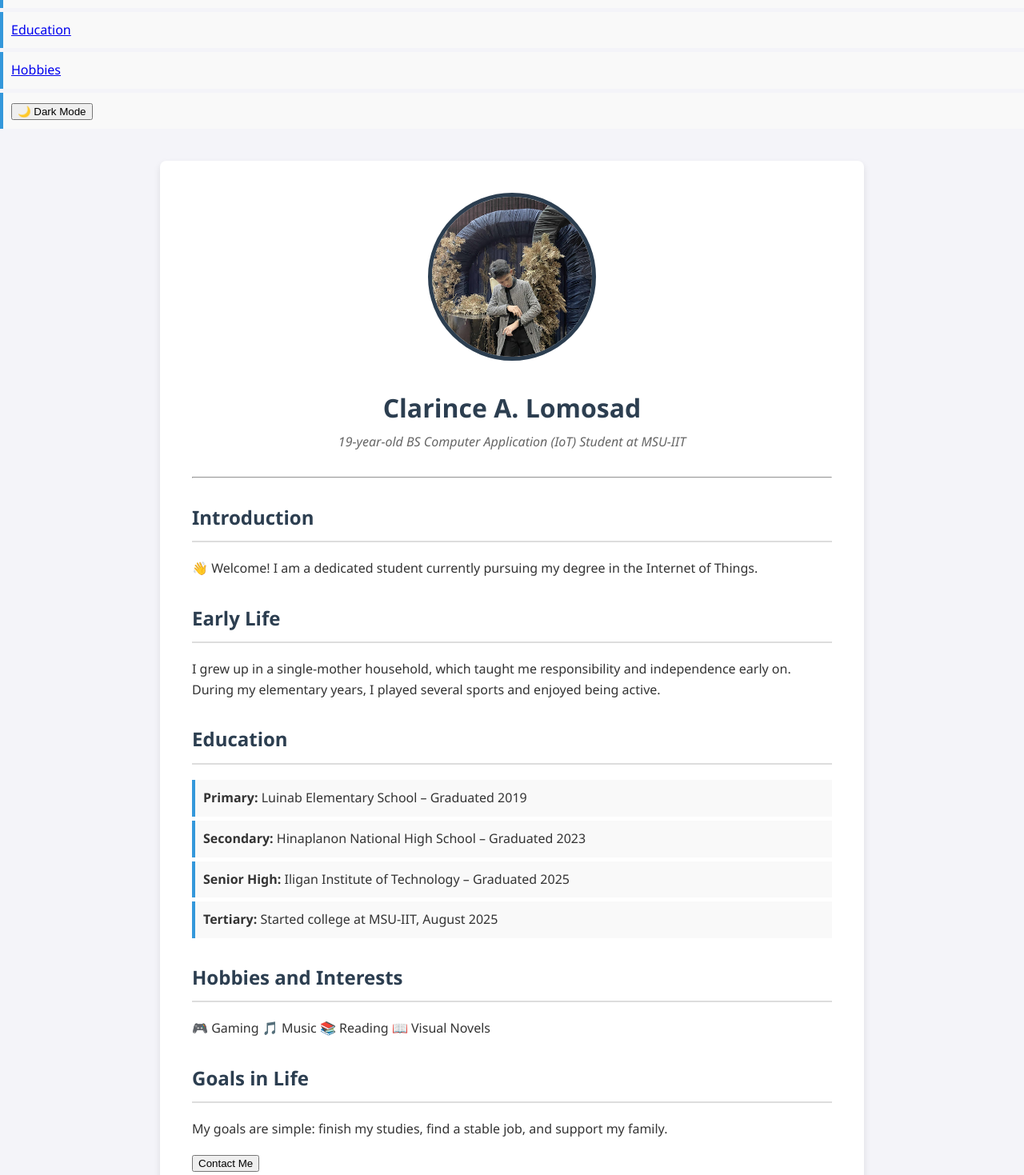
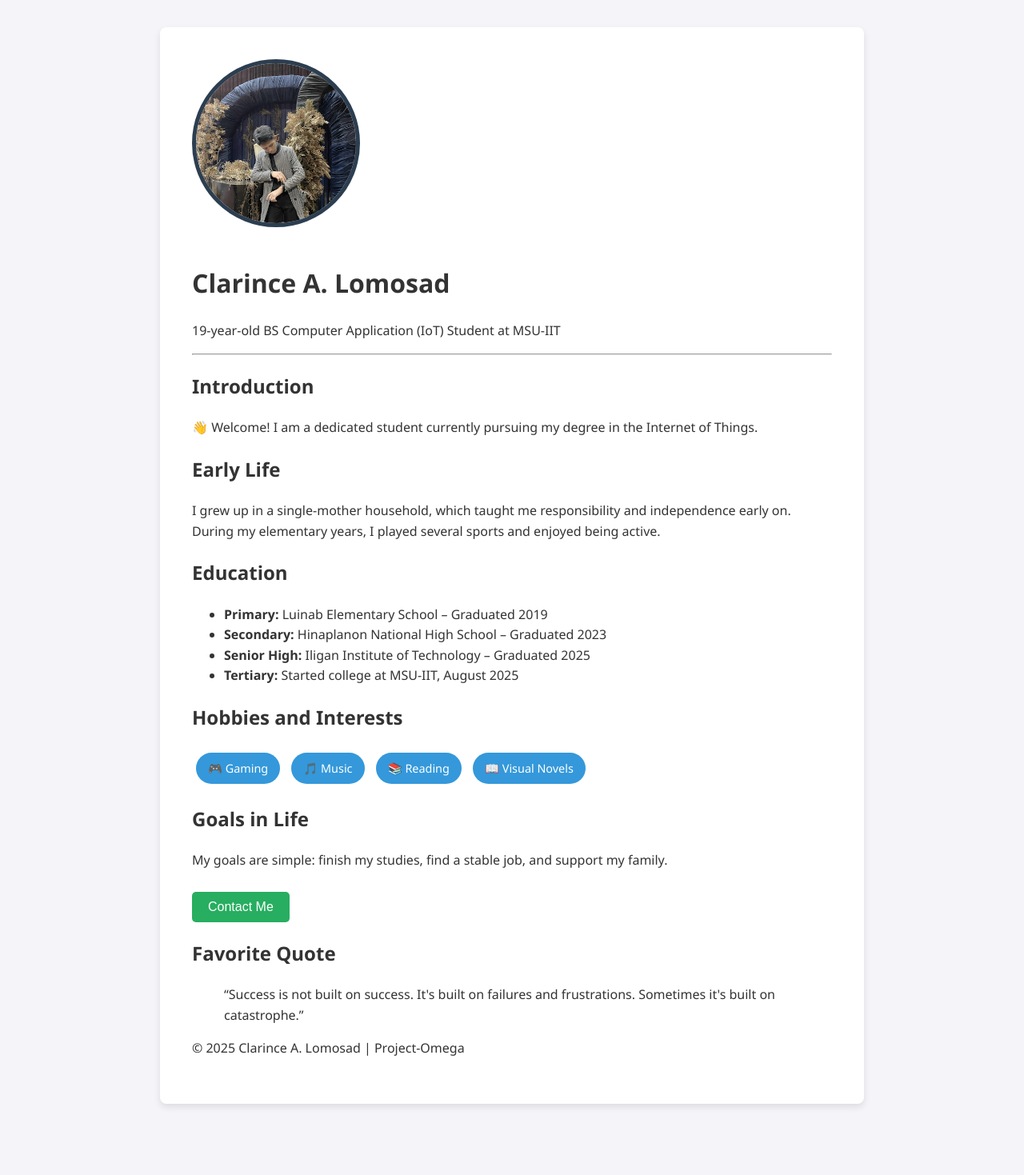
Before and after one commit to Xyber-VG/Project-Omega, a plain HTML site: page index.html in a window 1280 px wide. Shown: the part 52-1521 px from the top of the page at 80% size. After the commit the page ends 1472 px from the top, so only its background shows below. Drawn offline with Linux system fonts and the light colour scheme; a script that the page names is missing.

Commit message:
Update style.css

```diff
--- a/style.css
+++ b/style.css
@@ -1,4 +1,4 @@
-/* General Page Styling */
+/* 1. Base Styles */
 body {
     font-family: 'Segoe UI', Tahoma, Geneva, Verdana, sans-serif;
     line-height: 1.6;
@@ -6,9 +6,49 @@ body {
     padding: 0;
     background-color: #f4f4f9;
     color: #333;
+    transition: background-color 0.3s, color 0.3s; /* Smooth transition for dark mode */
 }
 
-/* Container to center content */
+/* 2. Navigation Bar */
+.navbar {
+    background-color: #2c3e50;
+    padding: 10px 0;
+    position: sticky; /* Keeps nav at top when scrolling */
+    top: 0;
+    width: 100%;
+    z-index: 1000;
+}
+
+.navbar ul {
+    list-style: none;
+    text-align: center;
+    margin: 0;
+    padding: 0;
+}
+
+.navbar ul li {
+    display: inline;
+    margin: 0 15px;
+}
+
+.navbar a {
+    color: white;
+    text-decoration: none;
+    font-weight: bold;
+}
+
+/* 3. Theme Button */
+#theme-toggle {
+    background: #f1c40f;
+    border: none;
+    padding: 5px 10px;
+    cursor: pointer;
+    border-radius: 5px;
+    font-weight: bold;
+    color: #2c3e50;
+}
+
+/* 4. Container */
 .container {
     max-width: 800px;
     margin: 40px auto;
@@ -16,68 +56,63 @@ body {
     padding: 40px;
     box-shadow: 0 4px 8px rgba(0,0,0,0.1);
     border-radius: 8px;
+    transition: background-color 0.3s;
 }
 
-/* Header Styling */
-.profile-header {
-    text-align: center;
-    margin-bottom: 30px;
-}
-
-/* Image Styling - Makes it a circle */
+/* 5. Profile Image */
 .profile-img {
     width: 200px;
     height: 200px;
-    object-fit: cover; /* Ensures image isn't squashed */
+    object-fit: cover;
     border-radius: 50%;
     border: 5px solid #2c3e50;
     margin-bottom: 15px;
 }
 
-h1 {
-    margin: 10px 0 5px;
-    color: #2c3e50;
+/* 6. Hobbies Grid */
+.hobby-grid span {
+    display: inline-block;
+    background: #3498db;
+    color: white;
+    padding: 8px 15px;
+    margin: 5px;
+    border-radius: 20px;
+    font-size: 0.9em;
 }
 
-.subtitle {
-    font-style: italic;
-    color: #666;
-    margin-top: 0;
+/* 7. Contact Button */
+.contact-btn {
+    background-color: #27ae60;
+    color: white;
+    border: none;
+    padding: 10px 20px;
+    border-radius: 5px;
+    cursor: pointer;
+    font-size: 1em;
+    margin-top: 10px;
 }
 
-/* Section Headings */
-h2 {
-    color: #2c3e50;
-    border-bottom: 2px solid #ddd;
-    padding-bottom: 10px;
-    margin-top: 30px;
+.contact-btn:hover {
+    background-color: #219150;
 }
 
-/* List Styling */
-ul {
-    list-style-type: none; /* Removes bullets */
-    padding: 0;
+/* 8. Dark Mode Styles */
+body.dark-mode {
+    background-color: #1a1a1a;
+    color: #f4f4f9;
 }
 
-ul li {
-    background: #f9f9f9;
-    margin: 5px 0;
-    padding: 10px;
-    border-left: 4px solid #3498db;
+body.dark-mode .container {
+    background-color: #2c2c2c;
+    color: #f4f4f9;
+    box-shadow: 0 4px 8px rgba(255,255,255,0.1);
 }
 
-/* Quote Styling */
-blockquote {
-    font-style: italic;
-    background: #eef;
-    padding: 15px;
-    border-left: 5px solid #3498db;
-    margin: 20px 0;
+body.dark-mode h1, body.dark-mode h2 {
+    color: #f1c40f; /* Gold color for headings in dark mode */
 }
 
-footer {
-    text-align: center;
-    margin-top: 40px;
-    font-size: 0.9em;
-    color: #888;
+body.dark-mode ul li {
+    background: #333;
+    border-left: 4px solid #f1c40f;
 }
```
